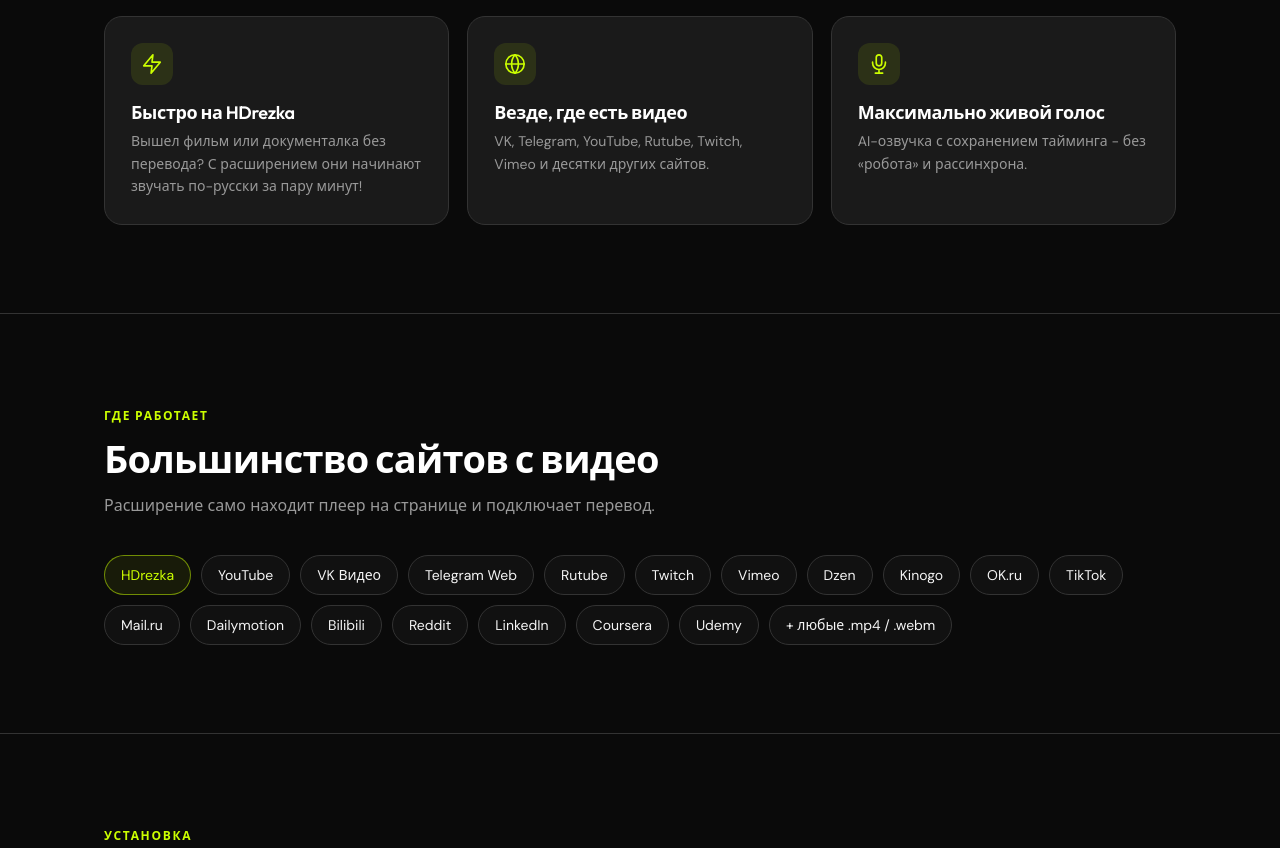
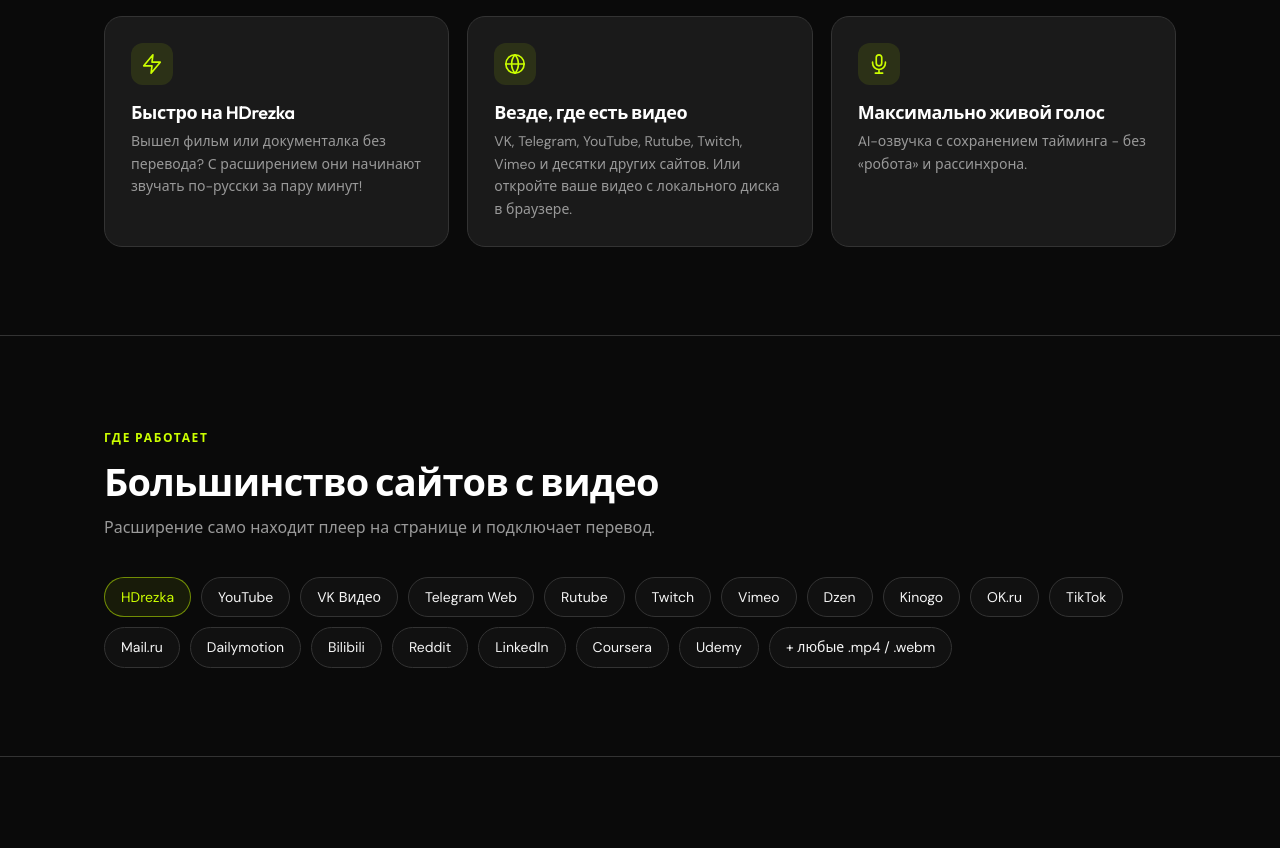
Before and after one commit to CityStas/dubbed, a plain HTML site: page index.html in a window 1280 px wide. Shown: the part 1060-1908 px from the top of the page. Drawn offline with Linux system fonts and the light colour scheme.

Commit message:
Новые сборки: перевод локальных видео (file://)

```diff
--- a/index.html
+++ b/index.html
@@ -229,7 +229,7 @@
         <div class="card">
           <div class="ico"><svg width="22" height="22" viewBox="0 0 24 24" fill="none" stroke="currentColor" stroke-width="1.8" stroke-linecap="round" stroke-linejoin="round"><circle cx="12" cy="12" r="10"/><path d="M2 12h20M12 2a15.3 15.3 0 0 1 0 20 15.3 15.3 0 0 1 0-20z"/></svg></div>
           <h3>Везде, где есть видео</h3>
-          <p>VK, Telegram, YouTube, Rutube, Twitch, Vimeo и десятки других сайтов.</p>
+          <p>VK, Telegram, YouTube, Rutube, Twitch, Vimeo и десятки других сайтов. Или откройте ваше видео с локального диска в браузере.</p>
         </div>
         <div class="card">
           <div class="ico"><svg width="22" height="22" viewBox="0 0 24 24" fill="none" stroke="currentColor" stroke-width="1.8" stroke-linecap="round" stroke-linejoin="round"><path d="M12 2a3 3 0 0 0-3 3v6a3 3 0 0 0 6 0V5a3 3 0 0 0-3-3z"/><path d="M19 10v1a7 7 0 0 1-14 0v-1M12 18v4M8 22h8"/></svg></div>
```
Also changed, not shown: 2 other files.
